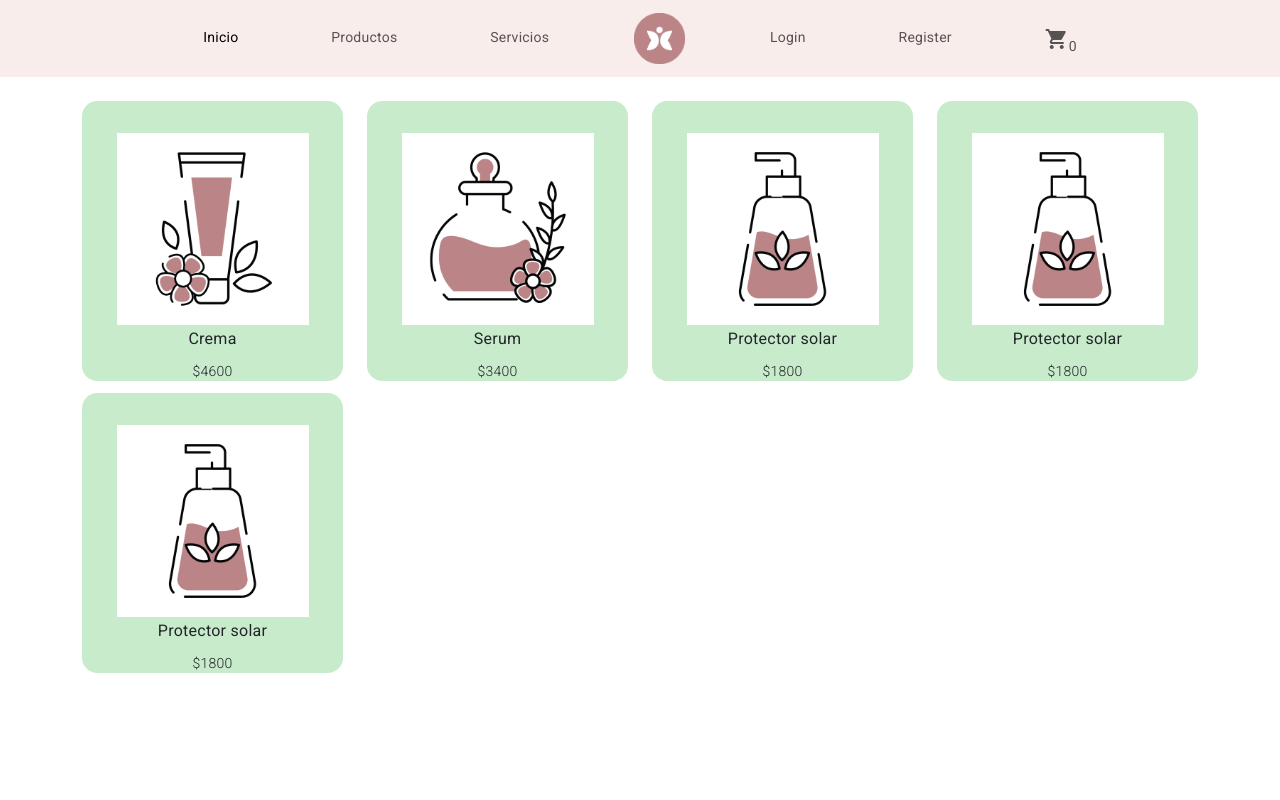
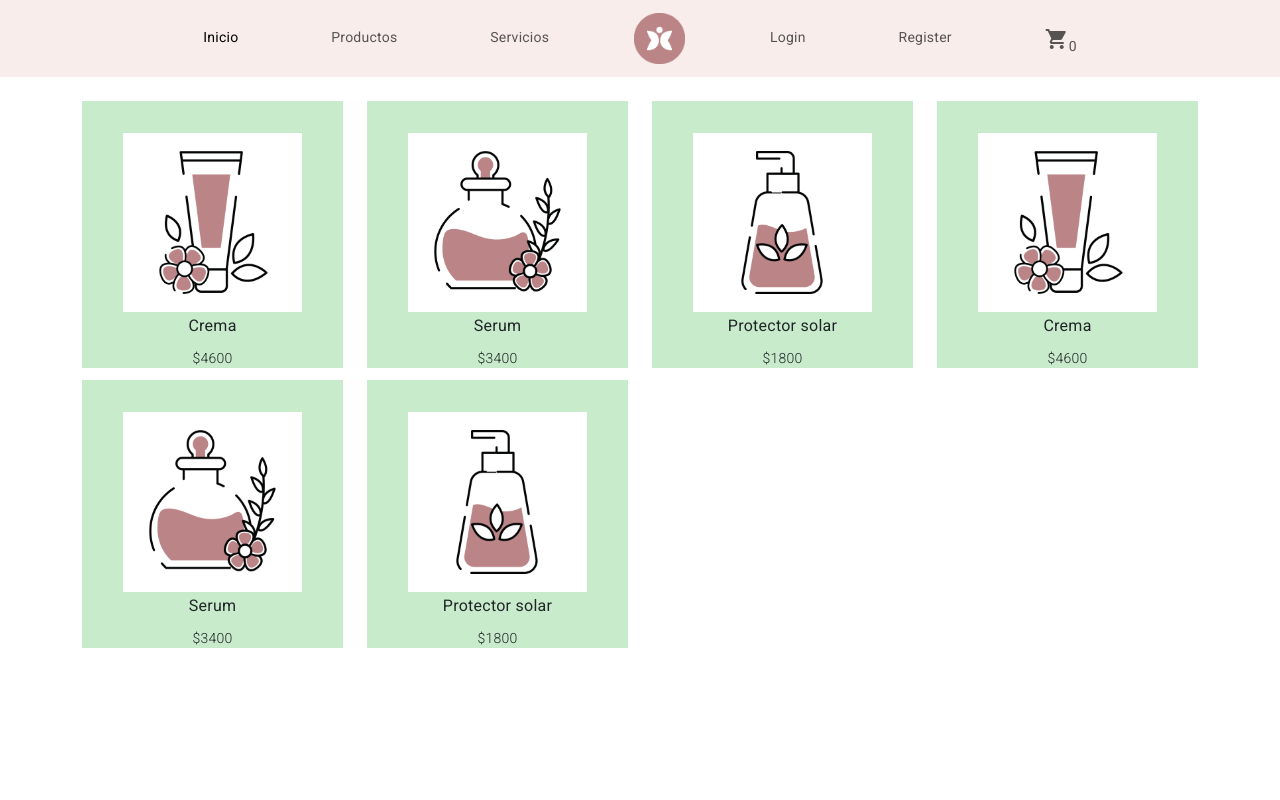
Before and after one commit to nehoxy/estetica-lida, an Angular app: page /productos in a window 1280 px wide. Shown: the top 800 px of the page. Built offline with nearby package versions, Linux system fonts and the light colour scheme.

Commit message:
agregue los media only que me faltaban y modifique el css para terminar

```diff
--- a/src/app/modules/productos/components/card-producto/card-producto.component.css
+++ b/src/app/modules/productos/components/card-producto/card-producto.component.css
@@ -1,7 +1,7 @@
 .imagen-1{
     margin-top: 2.5vw;
-    width: 15vw;
-    height: 15vw;
+    width: 14vw;
+    height: 14vw;
 }
 
 .cards-productos{
@@ -23,3 +23,48 @@
         height: 18vw;
     }
 }
+
+
+@media only screen and (min-width: 600px) {
+    .cards-productos{
+        border-radius: 1.2vw;
+        margin: 0 auto; /* Added */
+        float: none; /* Added */
+        margin-bottom: 10px; /* Added */
+
+    }
+    .imagen-1{
+        margin-top: 2.5vw;
+        width: 18vw;
+        height: 18vw;
+    }
+}
+
+
+@media only screen and (min-width: 768px) {
+    .cards-productos{
+        border-radius: 1.2vw;
+        opacity: 1;
+        transition: 0.3s;
+
+    }
+    .imagen-1{
+        margin-top: 2.5vw;
+        width: 18vw;
+        height: 18vw;
+    }
+}
+
+@media only screen and (min-width: 1200px) {
+    .cards-productos{
+        border-radius: 1.2vw;
+        margin: 0 auto; /* Added */
+        float: none; /* Added */
+        margin-bottom: 10px; /* Added */
+    }
+    .imagen-1{
+        margin-top: 2.5vw;
+        width: 14vw;
+        height: 14vw;
+    }
+}
--- a/src/app/modules/productos/components/card-producto/card-producto.component.html
+++ b/src/app/modules/productos/components/card-producto/card-producto.component.html
@@ -27,9 +27,16 @@
             </div>
             <div class="col-lg-12 col-md-6 col-sm-6 col-xl-3">
                 <div style="background-color: #C8ECCB;" class="cards-productos">
-                    <img class="imagen-1" src="../../../../../assets/img-card-producto/protector.png" alt="">
-                    <h6 class="fs-6 mt-1 ">Protector solar</h6>
-                    <p class="text-center fw-light">$1800</p>
+                    <img class="imagen-1" src="../../../../../assets/img-card-producto/crema.png" alt="">
+                    <h6 class="fs-6 mt-1 ">Crema</h6>
+                    <p class="text-center fw-light">$4600</p>
+                </div>
+            </div>
+            <div class="col-lg-12 col-md-6 col-sm-6 col-xl-3">
+                <div style="background-color: #C8ECCB;" class="cards-productos">
+                    <img class="imagen-1" src="../../../../../assets/img-card-producto/serum.png" alt="">
+                    <h6 class="fs-6 mt-1 ">Serum</h6>
+                    <p class="text-center fw-light">$3400</p>
                 </div>
             </div>
             <div class="col-lg-12 col-md-6 col-sm-6 col-xl-3">
```
